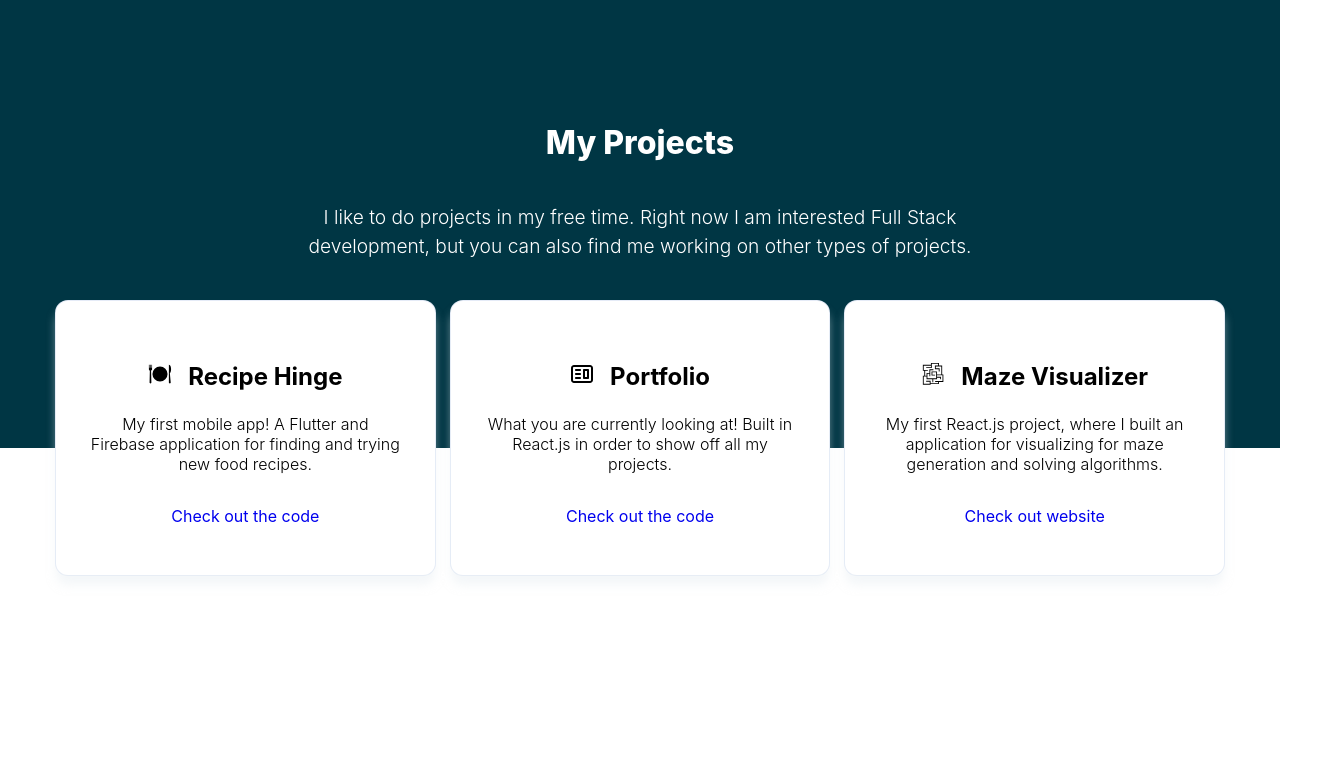
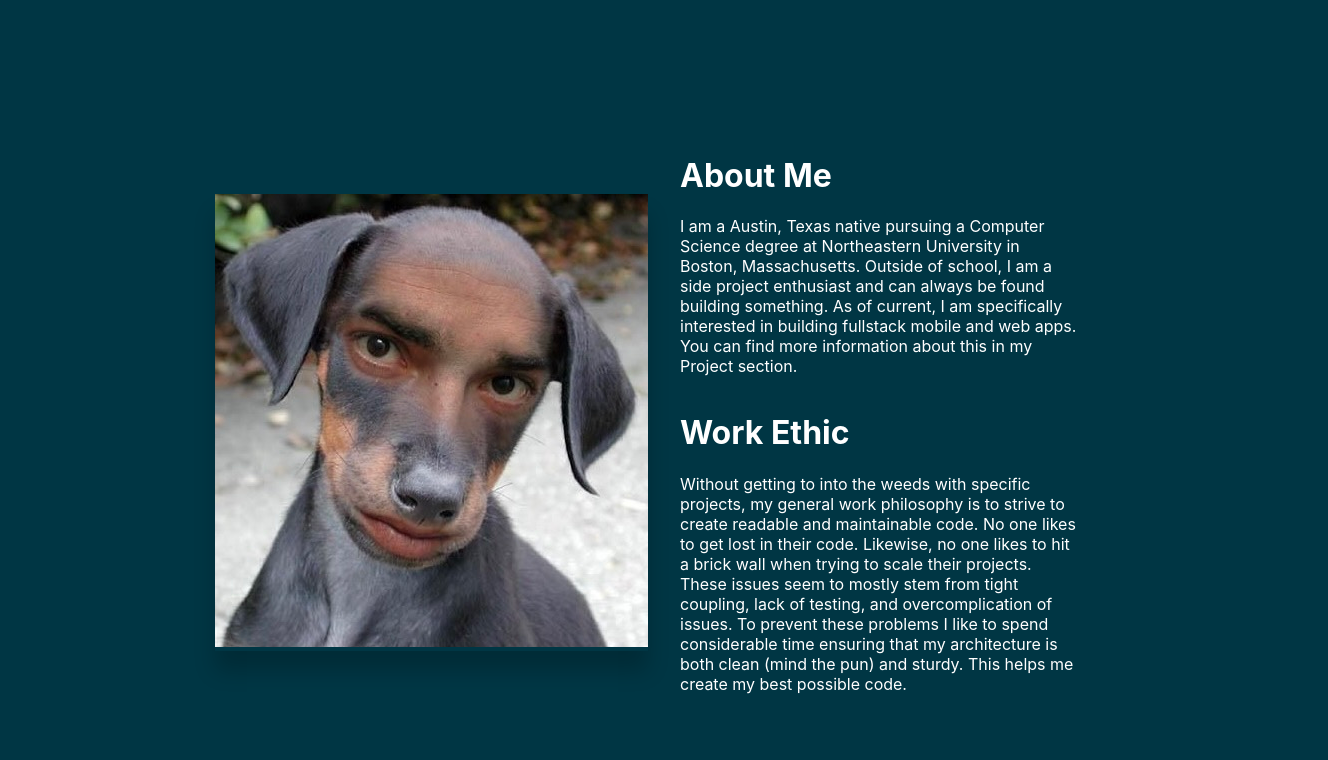
Before and after one commit to jhrudden/jhrudd.github.io, a React (Create React App) app: page / in a window 1280 px wide. Shown: the part 802-1562 px from the top of the page, 1328 px wide, since content can reach past the window. Built offline with nearby package versions, Linux system fonts and the light colour scheme.

Commit message:
add about me

```diff
--- /dev/null
+++ b/src/components/AboutSection/AboutElements.js
@@ -0,0 +1,55 @@
+import styled from "styled-components";
+
+export const AboutContainer = styled.div`
+  background: #003644;
+  display: flex;
+  width: 100%;
+  height: 800px;
+  padding: 24px 24px;
+  justify-content: center;
+  align-items: center;
+`;
+
+export const AboutGrid = styled.div`
+  display: grid;
+  max-width: 1200px;
+  grid-template-columns: 1fr 1fr;
+  grid-gap: 2rem;
+`;
+
+export const AboutImgWrapper = styled.div`
+  display: flex;
+  justify-content: center;
+  align-items: center;
+`;
+
+export const ImgContainer = styled.div`
+  /* height: 300px;
+  width: 300px;
+  border-radius: 50%; */
+  overflow: hidden;
+  box-shadow: 0 20px 20px 0 rgba(0, 0, 0, 0.2);
+`;
+
+export const TextColumn = styled.div`
+  display: flex;
+  flex-direction: column;
+  max-width: 400px;
+  width: 100%;
+  color: #fff;
+  justify-content: start;
+  align-items: start;
+`;
+
+export const TextHeader = styled.h1`
+  color: inherit;
+  font-size: 2rem;
+  font-weight: bold;
+`;
+
+export const TextBody = styled.div`
+  color: inherit;
+  font-size: 1rem;
+  margin-bottom: 1rem;
+  /* text-align: center; */
+`;
--- /dev/null
+++ b/src/components/AboutSection/index.js
@@ -0,0 +1,50 @@
+import React from "react";
+import {
+  AboutContainer,
+  AboutGrid,
+  AboutImgWrapper,
+  ImgContainer,
+  TextColumn,
+  TextHeader,
+  TextBody,
+} from "./AboutElements";
+import AboutImage from "../../images/david.jpg";
+
+const About = () => {
+  return (
+    <AboutContainer id="about">
+      <AboutGrid>
+        <AboutImgWrapper>
+          <ImgContainer>
+            <img src={AboutImage} alt="me" />
+          </ImgContainer>
+        </AboutImgWrapper>
+        <TextColumn>
+          <TextHeader>About Me</TextHeader>
+          <TextBody>
+            I am a Austin, Texas native pursuing a Computer Science degree at
+            Northeastern University in Boston, Massachusetts. Outside of school,
+            I am a side project enthusiast and can always be found building
+            something. As of current, I am specifically interested in building
+            fullstack mobile and web apps. You can find more information about
+            this in my Project section.
+          </TextBody>
+          <TextHeader>Work Ethic</TextHeader>
+          <TextBody>
+            Without getting to into the weeds with specific projects, my general
+            work philosophy is to strive to create readable and maintainable
+            code. No one likes to get lost in their code. Likewise, no one likes
+            to hit a brick wall when trying to scale their projects. These
+            issues seem to mostly stem from tight coupling, lack of testing, and
+            overcomplication of issues. To prevent these problems I like to
+            spend considerable time ensuring that my architecture is both clean
+            (mind the pun) and sturdy. This helps me create my best possible
+            code.
+          </TextBody>
+        </TextColumn>
+      </AboutGrid>
+    </AboutContainer>
+  );
+};
+
+export default About;
--- a/src/components/Navbar/index.jsx
+++ b/src/components/Navbar/index.jsx
@@ -44,6 +44,19 @@
             <NavItem>
               <NavLinks
                 scrollNav={scrollNav}
+                to="about"
+                smooth={true}
+                duration={500}
+                spy={true}
+                exact="true"
+                offset={-80}
+              >
+                About
+              </NavLinks>
+            </NavItem>
+            <NavItem>
+              <NavLinks
+                scrollNav={scrollNav}
                 to="projects"
                 smooth={true}
                 duration={500}
--- a/src/components/ProjectSection/ProjectElements.js
+++ b/src/components/ProjectSection/ProjectElements.js
@@ -1,7 +1,6 @@
 import styled from "styled-components";
 
 export const ProjectContainer = styled.div`
-  /* height: 100%; */
   display: flex;
   flex-direction: column;
   align-items: center;
--- a/src/components/pages/index.js
+++ b/src/components/pages/index.js
@@ -1,4 +1,5 @@
 import React, { useState } from "react";
+import About from "../AboutSection";
 
 import HeroSection from "../HeroSection";
 import Navbar from "../Navbar";
@@ -17,7 +18,7 @@
       <Sidebar isOpen={isOpen} toggle={toggle} />
       <Navbar toggle={toggle} />
       <HeroSection />
-
+      <About />
       <Project />
     </>
   );
```
Also changed, not shown: src/images/david.jpg (added).
